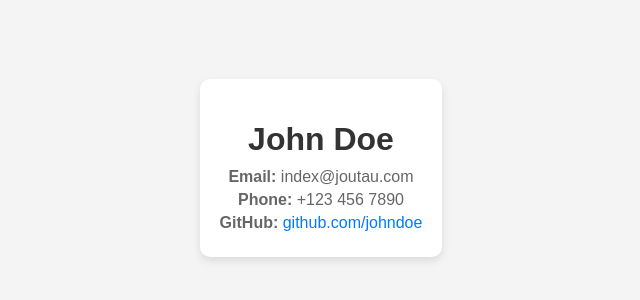
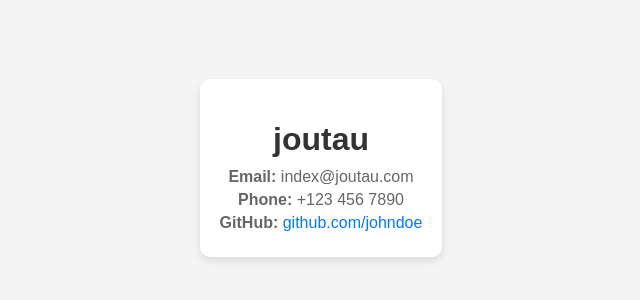
Before and after one commit to 4ME280-25ZS/joutau, a plain HTML site: page index.html in a window 1280 px wide. Shown: the part 232-532 px from the top of the page, without its empty margins (319-959 px from the left). Drawn offline with Linux system fonts and the light colour scheme.

Commit message:
Change name to joutau

```diff
--- a/index.html
+++ b/index.html
@@ -41,7 +41,7 @@
 </head>
 <body>
     <div class="card">
-        <h1>John Doe</h1>
+        <h1>joutau</h1>
         <p><strong>Email:</strong> index@joutau.com</p>
         <p><strong>Phone:</strong> +123 456 7890</p>
         <p><strong>GitHub:</strong> <a href="https://github.com/johndoe" target="_blank">github.com/johndoe</a></p>
```
